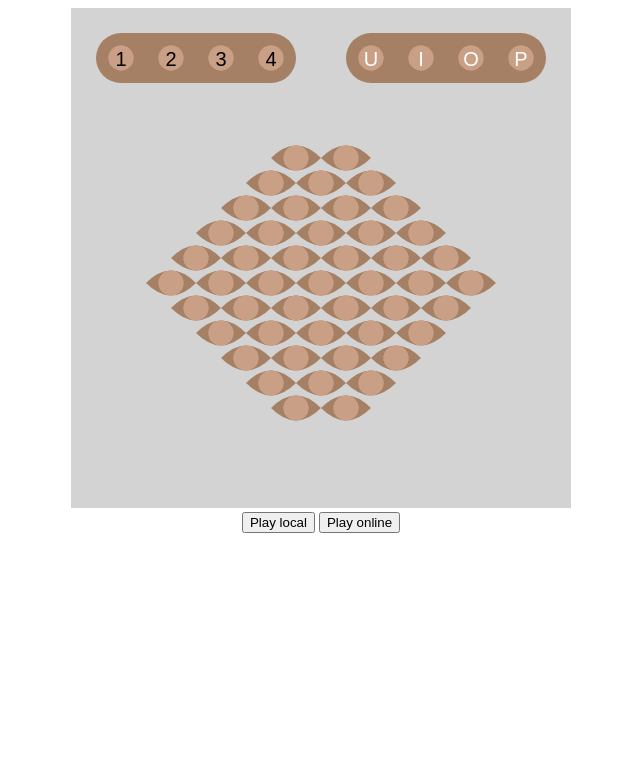
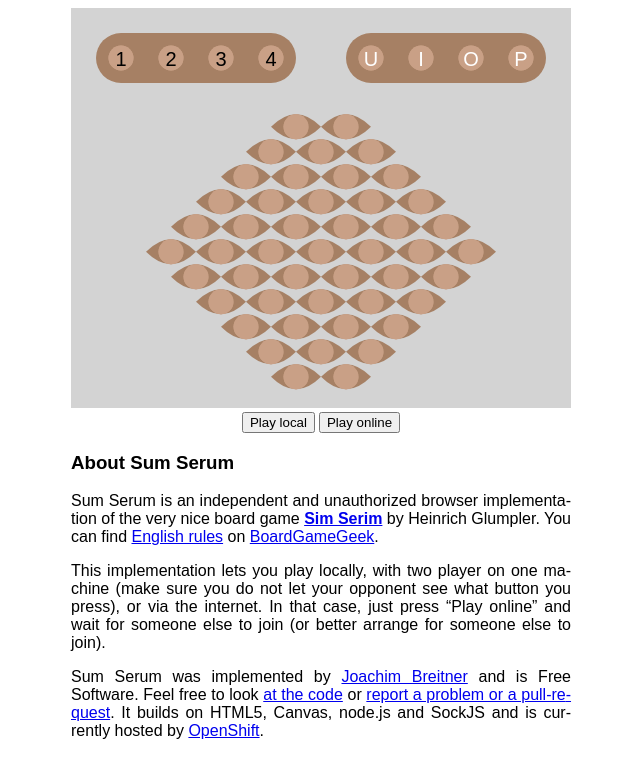
Before and after one commit to nomeata/sumserum, a website: page client/index.html in a window 1280 px wide. Both pictures are taken after a click on the button "Play local". Shown: the whole page, without its empty margins (319-959 px from the left). Drawn offline with Linux system fonts and the light colour scheme.

Commit message:
About text

```diff
--- a/client/index.html
+++ b/client/index.html
@@ -1,14 +1,27 @@
 <!DOCTYPE html>
 <html lang="en">
 <head>
-   <script src="http://cdn.sockjs.org/sockjs-0.3.min.js"></script>
-   <meta charset="utf-8">
-    <title>Sum Serum</title>
+	<style type="text/css">
+		#about {
+			width: 500px;
+			margin-left:auto;
+			margin-right:auto;
+			font-family: sans-serif;
+			text-align: justify;
+			-webkit-hyphens: auto;
+			-moz-hyphens: auto;
+			-ms-hyphens: auto;
+			hyphens: auto;
+		}
+	</style>
+	<script src="http://cdn.sockjs.org/sockjs-0.3.min.js"></script>
+	<meta charset="utf-8">
+	<title>Sum Serum</title>
 </head>
 
 <body>
 <div align="center">
-<canvas tabindex="1" id="canvas" align="center" width="500" height="500"
+<canvas tabindex="1" id="canvas" align="center" width="500" height="400"
         style="border:0px solid blue; background: lightgrey" />
 </div>
 
@@ -19,5 +32,21 @@
 <script src="engine.js" ></script>
 <script src="sumserum.js"></script>
 
+<div id="about">
+<h3>About Sum Serum</h3>
+
+<p>
+Sum Serum is an independent and unauthorized browser implementation of the very nice board game <a href="http://www.spiel-und-design.eu/index.php?seite=shop&kategorie=tabuluna&gruppe=1&Nr=0040"><b>Sim Serim</b></a> by Heinrich Glumpler. You can find <a href="http://boardgamegeek.com/filepage/39765/sim-serim-english-rules">English rules</a> on <a href="http://boardgamegeek.com/boardgame/30046/sim-serim">BoardGameGeek</a>.
+</p>
+
+<p>
+This implementation lets you play locally, with two player on one machine (make sure you do not let your opponent see what button you press), or via the internet. In that case, just press “Play online” and wait for someone else to join (or better arrange for someone else to join).
+</p>
+
+<p>Sum Serum was implemented by <a href="http://www.joachim-breitner.de/">Joachim Breitner</a> and is Free Software. Feel free to look <a href="http://git.nomeata.de/?p=sumserum.git">at the code</a> or <a href="https://github.com/nomeata/sumserum/issues">report a problem or a pull-request</a>. It builds on HTML5, Canvas, node.js and SockJS and is currently hosted by <a href="https://www.openshift.com/">OpenShift</a>.
+</p>
+
+
+</div>
 </body>
 </html>
--- a/client/sumserum.js
+++ b/client/sumserum.js
@@ -11,6 +11,9 @@
 FIELD_HEIGHT = STONE_SIZE  * 2;
 DIAGONAL = Math.pow(Math.pow(FIELD_WIDTH,2) + Math.pow(FIELD_HEIGHT,2), 0.5);
 WOOD = "#A68064";
+
+CENTER_X = c.width/2;
+CENTER_Y = 0.75*FIELD_HEIGHT + (c.height - 0.75*FIELD_HEIGHT)/2;
 
 var local = [];
 var state;
@@ -119,8 +122,8 @@
 	var m = coords[1];
 	ctx.save();
 	ctx.translate(
-		250 +                        n * FIELD_HEIGHT/2 - m * FIELD_HEIGHT / 2,
-		250 + 7 * FIELD_HEIGHT / 2 - n * FIELD_HEIGHT/2 - m * FIELD_HEIGHT / 2 );
+		CENTER_X +                        n * FIELD_HEIGHT/2 - m * FIELD_HEIGHT / 2,
+		CENTER_Y + 7 * FIELD_HEIGHT / 2 - n * FIELD_HEIGHT/2 - m * FIELD_HEIGHT / 2 );
 	action();
 	ctx.restore();
 }
@@ -288,7 +291,7 @@
 	ctx.font = (0.5*FIELD_HEIGHT) + 'px sans-serif';
 	ctx.textAlign = 'center';
 	ctx.textBaseline = 'bottom';
-	ctx.fillText(msg, 250,250);
+	ctx.fillText(msg, CENTER_X,CENTER_Y);
 }
 
 function draw_key(side, i) {return function() {
@@ -373,10 +376,10 @@
 function to_field(coords) {
 	var x = coords[0];
 	var y = coords[1];
-	var m =    (x - 250)                   /FIELD_WIDTH
-	         - (y - 250 - 7*FIELD_HEIGHT/2)/FIELD_HEIGHT;
-	var n =  - (x - 250)                   /FIELD_WIDTH
-	         - (y - 250 - 7*FIELD_HEIGHT/2)/FIELD_HEIGHT;
+	var m =    (x - CENTER_X)                   /FIELD_WIDTH
+	         - (y - CENTER_Y - 7*FIELD_HEIGHT/2)/FIELD_HEIGHT;
+	var n =  - (x - CENTER_X)                   /FIELD_WIDTH
+	         - (y - CENTER_Y - 7*FIELD_HEIGHT/2)/FIELD_HEIGHT;
 	if (Math.pow(m - Math.round(m), 2) + Math.pow(n - Math.round(n), 2) < 1/8) {
 		m = Math.round(m);
 		n = Math.round(n);
```
